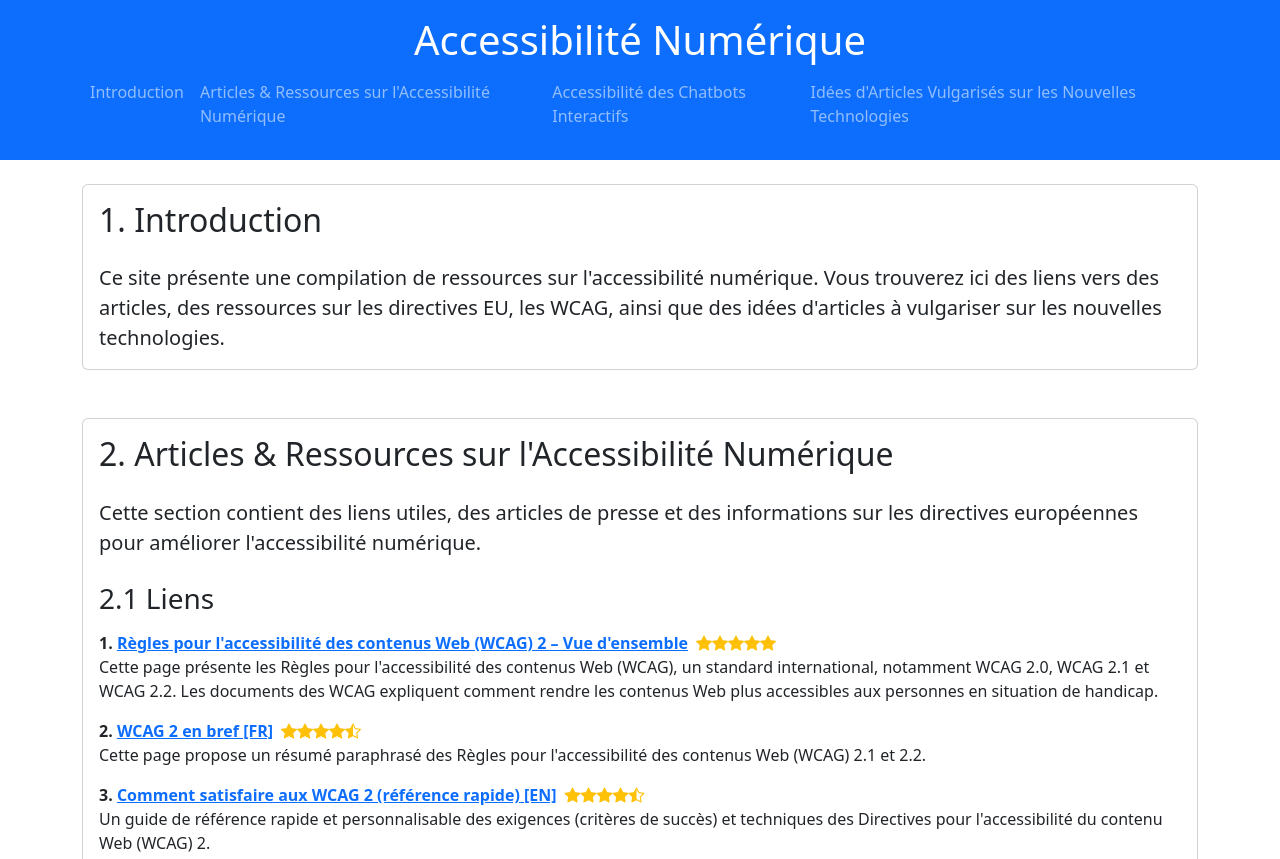
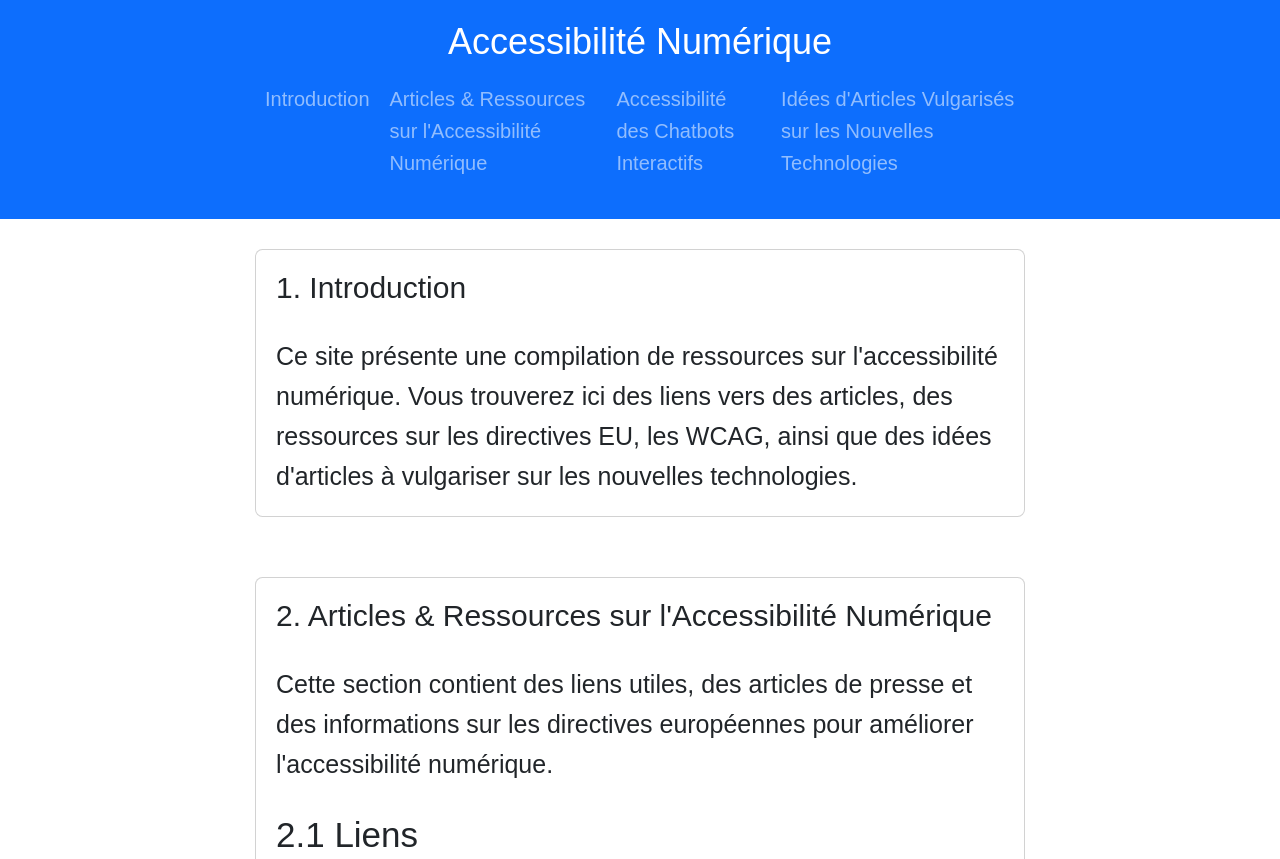
Before and after one commit to ZamBoyle/Eqla, a plain HTML site: page index.html in a window 1280 px wide. Shown: the top 859 px of the page. Drawn offline with nearby package versions, Linux system fonts and the light colour scheme.

Commit message:
Css updated

```diff
--- a/css/style.css
+++ b/css/style.css
@@ -2,3 +2,80 @@ p {
     margin-top: 0;
     margin-bottom: 0;
 }
+
+/* Base font size for mobile */
+html {
+    font-size: 16px;
+  }
+
+  body {
+    font-family: Arial, sans-serif;
+    line-height: 1.6;
+    color: #333;
+  }
+
+  /* Responsive typography */
+  h1 {
+    font-size: 1.8rem;
+  }
+
+  h2 {
+    font-size: 1.5rem;
+  }
+
+  p, li {
+    font-size: 1rem;
+  }
+
+  /* Increase font size for larger screens */
+  @media screen and (min-width: 768px) {
+    html {
+      font-size: 18px;
+    }
+  }
+
+  @media screen and (min-width: 1024px) {
+    html {
+      font-size: 20px;
+    }
+  }
+
+  /* Ensure minimum text size on all devices */
+  @media screen and (max-width: 320px) {
+    html {
+      font-size: 14px;
+    }
+  }
+
+  /* Improve readability */
+  .container {
+    max-width: 800px;
+    margin: 0 auto;
+    padding: 0 15px;
+  }
+
+  /* Add more whitespace on mobile */
+  @media screen and (max-width: 767px) {
+    .container {
+      padding: 0 20px;
+    }
+
+    h1, h2, p {
+      margin-bottom: 1.2em;
+    }
+  }
+
+  /* Optional: Text resizer */
+  .text-resizer {
+    position: fixed;
+    top: 10px;
+    right: 10px;
+    z-index: 1000;
+  }
+
+  .text-resizer button {
+    padding: 5px 10px;
+    margin: 0 5px;
+    font-size: 1rem;
+    cursor: pointer;
+  }
```
